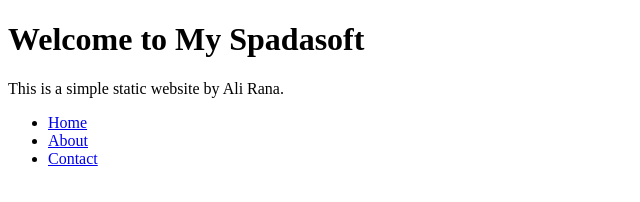
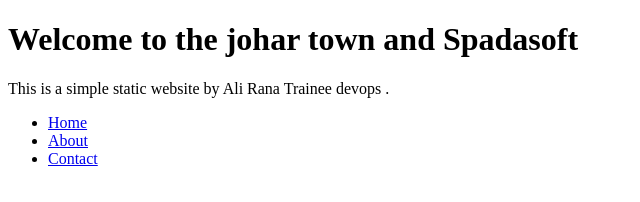
Before and after one commit to Devops544/basic-website, a plain HTML site: page index.html in a window 1280 px wide. Shown: the whole page, without its empty margins (0-640 px from the left). Drawn offline with Linux system fonts and the light colour scheme.

Commit message:
demo git

```diff
--- a/index.html
+++ b/index.html
@@ -5,8 +5,8 @@
     <title>My Basic Website</title>
 </head>
 <body>
-    <h1>Welcome to My Spadasoft</h1>
-    <p>This is a simple static website by Ali Rana.</p>
+    <h1>Welcome to the johar town and Spadasoft</h1>
+    <p>This is a simple static website by Ali Rana Trainee devops .</p>
     <nav>
     <ul>
         <li><a href="#">Home</a></li>
```
